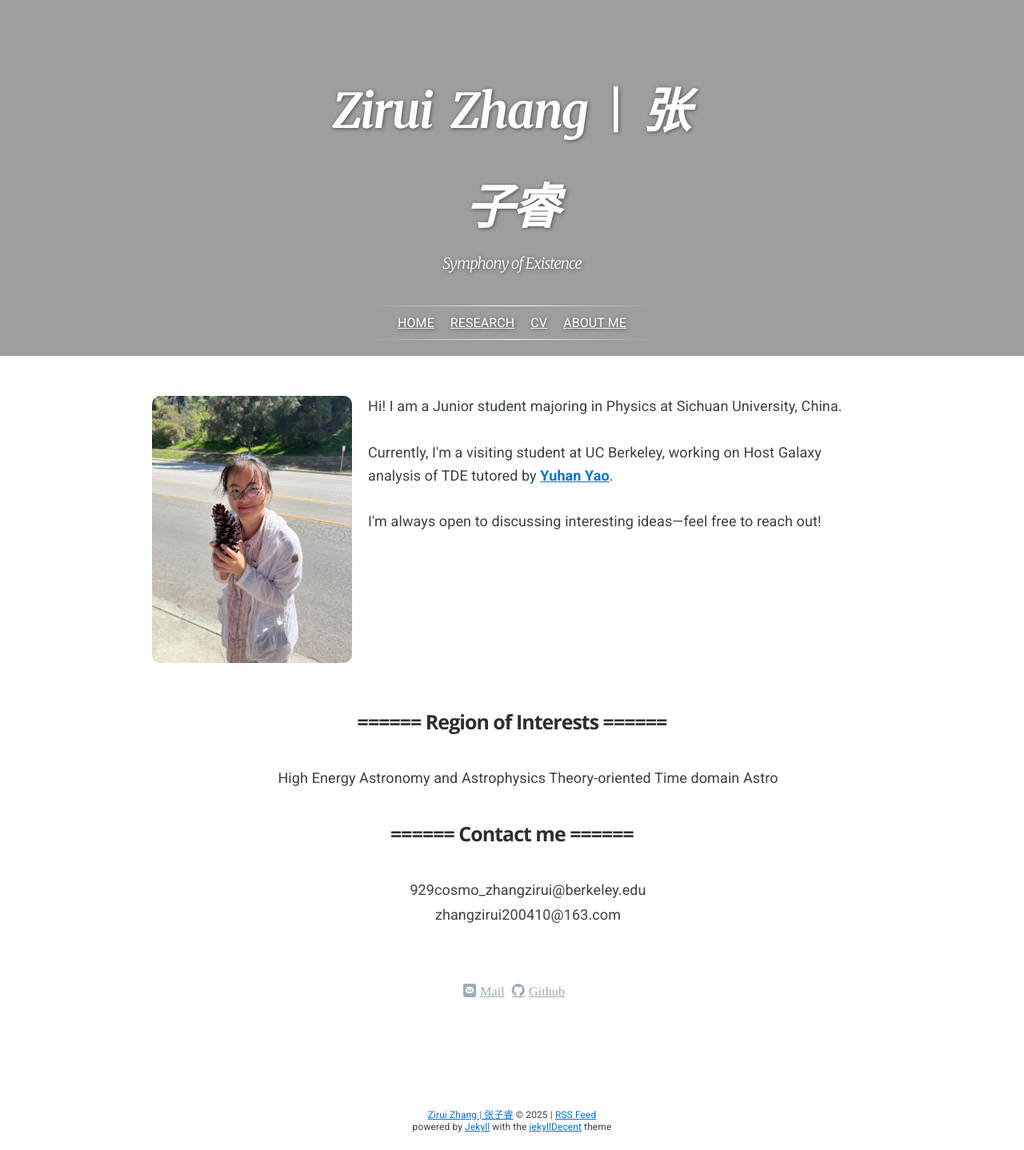
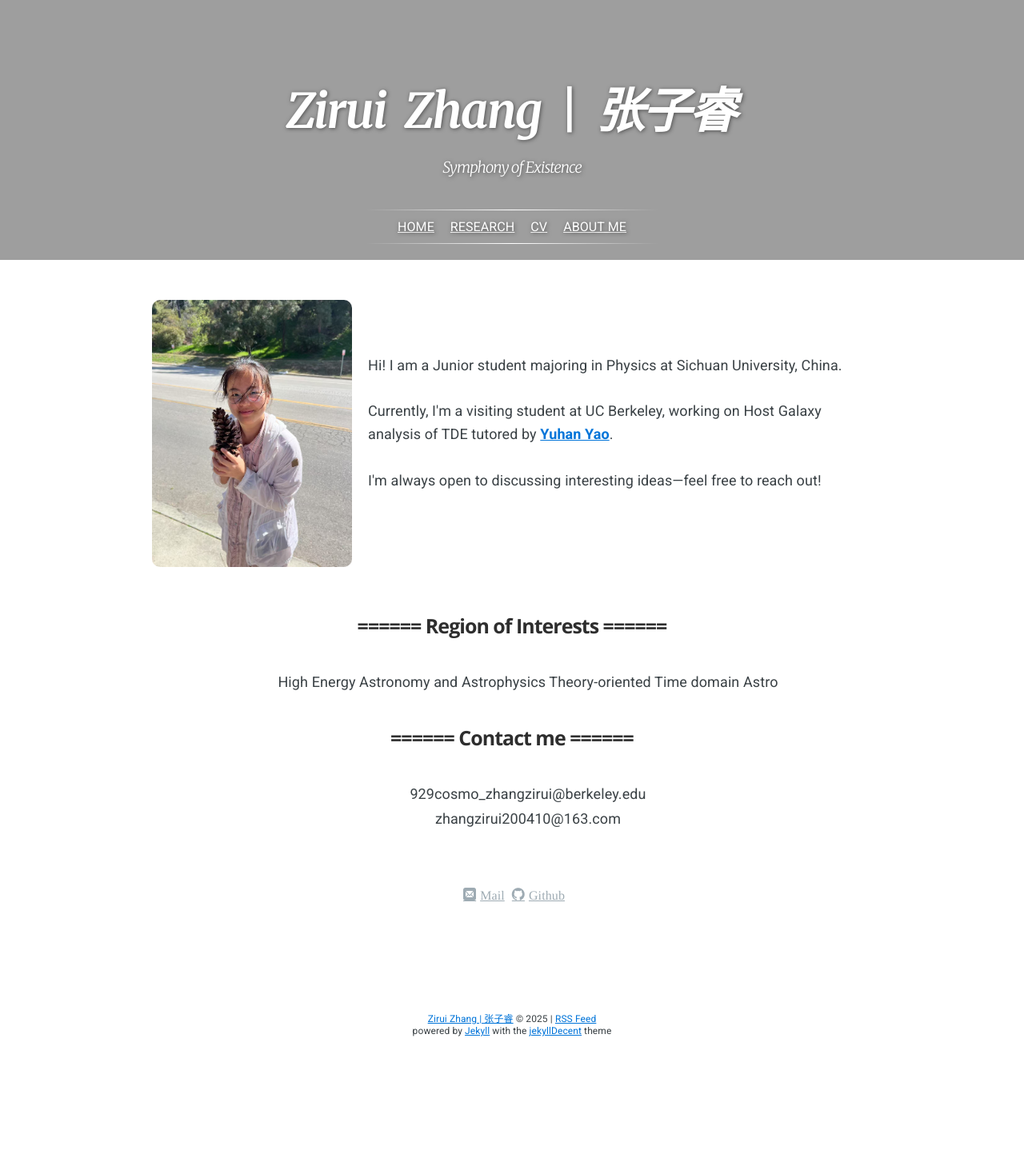
Before and after one commit to ZAKIRAM0/ZAKIRAM0.github.io, a Jekyll site: the page built from index.html, in a window 1280 px wide. Shown: the whole page at 80% size. Built offline with Jekyll 4.4.1, drawn with Linux system fonts in a browser that asks for light colours; nearby versions of some CDN libraries; some web fonts are replaced; library files that are not in the unit come from our copies; a script that is not in the unit is left out; comment, search, counter and statistics services are not loaded; after the commit the page ends 1318 px from its top, so only the background shows below that.

Commit message:
increase the title width

```diff
--- a/_sass/main.scss
+++ b/_sass/main.scss
@@ -26,7 +26,7 @@
     .page-title,
     .page-description {
         width: 90%;
-        max-width: 500px;
+        max-width: 1000px;
         margin: auto;
     }
 
--- a/index.html
+++ b/index.html
@@ -80,7 +80,10 @@ layout: default
 
     <div class="profile-text">
       <!-- This line displays the name "Zirui Zhang | 张子睿" in a large, bold, centered style. -->
-      <!-- [Name placeholder: insert name here if needed] -->
+      <p class="name" style="text-align: center; font-weight: bold; font-size: 2em; color: white;">
+        <!-- Name placeholder: white text hides the name visually -->
+        Zirui Zhang | 张子睿
+      </p>
       <p>
         Hi! I am a Junior student majoring in Physics at Sichuan University, China.
         <br><br>
```
